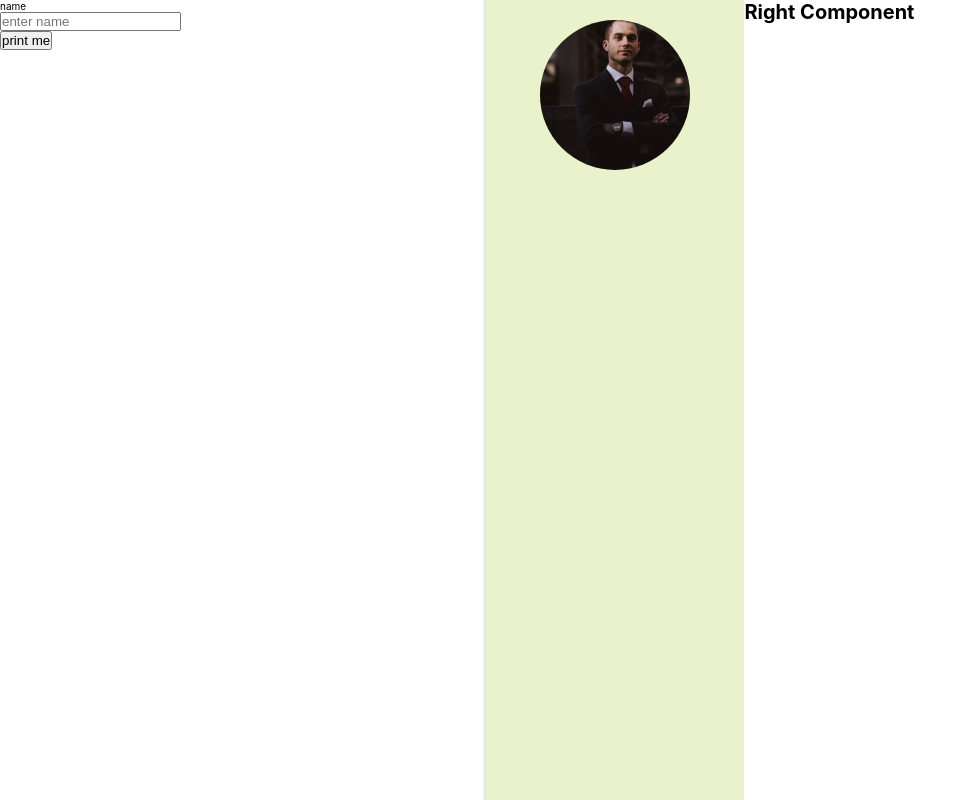
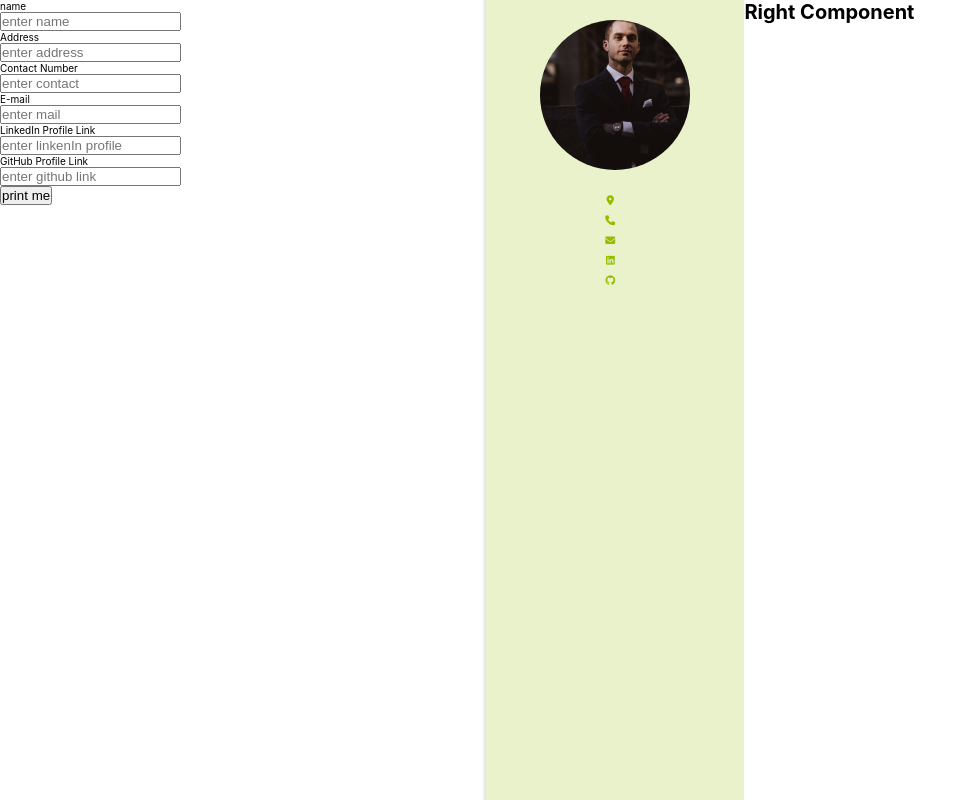
Before and after one commit to dineshveguru/resume-builder-remastered, a React (Create React App) app: page / in a window 1280 px wide. Shown: the top 800 px of the page, without its empty margins (0-977 px from the left). Built offline with nearby package versions, Linux system fonts and the light colour scheme.

Commit message:
made upto details section

```diff
--- a/public/index.html
+++ b/public/index.html
@@ -39,5 +39,9 @@
       To begin the development, run `npm start` or `yarn start`.
       To create a production bundle, use `npm run build` or `yarn build`.
     -->
+    <script
+      src="https://kit.fontawesome.com/2063223016.js"
+      crossorigin="anonymous"
+    ></script>
   </body>
 </html>
--- a/src/App.js
+++ b/src/App.js
@@ -7,6 +7,11 @@ import Form from "./components/Form";
 function App() {
   const [details, setDetails] = React.useState({
     name: "",
+    address: "",
+    contact: "",
+    mail: "",
+    linkedinProfile: "",
+    githubLink: "",
   });
   function changeDetails(event) {
     const { name, value } = event.target;
--- a/src/components/Form.js
+++ b/src/components/Form.js
@@ -9,6 +9,46 @@ function Form(props) {
         name="name"
         onChange={props.changeDetails}
       />
+      <p>Address</p>
+      <input
+        type="text"
+        placeholder="enter address"
+        value={props.details.address}
+        name="address"
+        onChange={props.changeDetails}
+      />
+      <p>Contact Number</p>
+      <input
+        type="text"
+        placeholder="enter contact"
+        value={props.details.contact}
+        name="contact"
+        onChange={props.changeDetails}
+      />
+      <p>E-mail</p>
+      <input
+        type="text"
+        placeholder="enter mail"
+        value={props.details.mail}
+        name="mail"
+        onChange={props.changeDetails}
+      />
+      <p>LinkedIn Profile Link</p>
+      <input
+        type="text"
+        placeholder="enter linkenIn profile"
+        value={props.details.linkedinProfile}
+        name="linkedinProfile"
+        onChange={props.changeDetails}
+      />
+      <p>GitHub Profile Link</p>
+      <input
+        type="text"
+        placeholder="enter github link"
+        value={props.details.githubLink}
+        name="githubLink"
+        onChange={props.changeDetails}
+      />
     </div>
   );
 }
--- a/src/components/LeftComponents/LeftComponent.js
+++ b/src/components/LeftComponents/LeftComponent.js
@@ -12,6 +12,28 @@ function LeftComponent(props) {
         }}
       ></div>
       <h1 className="person--name">{props.details.name}</h1>
+      <div className="details--section">
+        <div className="details-section--container">
+          <i class="fa-solid fa-location-dot details-icon"></i>
+          <p>{props.details.address}</p>
+        </div>
+        <div className="details-section--container">
+          <i class="fa-solid fa-phone details-icon"></i>
+          <p>{props.details.contact}</p>
+        </div>
+        <div className="details-section--container">
+          <i class="fa-solid fa-envelope details-icon"></i>
+          <p>{props.details.mail}</p>
+        </div>
+        <div className="details-section--container">
+          <i class="fa-brands fa-linkedin details-icon"></i>
+          <p>{props.details.linkedinProfile}</p>
+        </div>
+        <div className="details-section--container">
+          <i class="fa-brands fa-github details-icon"></i>
+          <p>{props.details.githubLink}</p>
+        </div>
+      </div>
     </div>
   );
 }
--- a/src/styles/leftComponent.css
+++ b/src/styles/leftComponent.css
@@ -19,8 +19,26 @@ html{
 }
 
 .person--name{
-    font-size: 3rem;
-    color: rgb(149, 189, 0);
+    font-size: 2rem;
+    color: #95bd00;
     text-align: center;
     margin-top: 1.5rem;
 }
+
+.details--section p{
+    font-size: 1.5rem;
+    text-align: center;
+    font-weight: 500;
+}
+
+.details-section--container{
+    display: flex;
+    justify-content: center;
+    align-items: center;
+    gap: 1rem;
+    margin-top: 1rem;
+}
+
+.details-icon{
+    color: #95bd00;
+}
```
